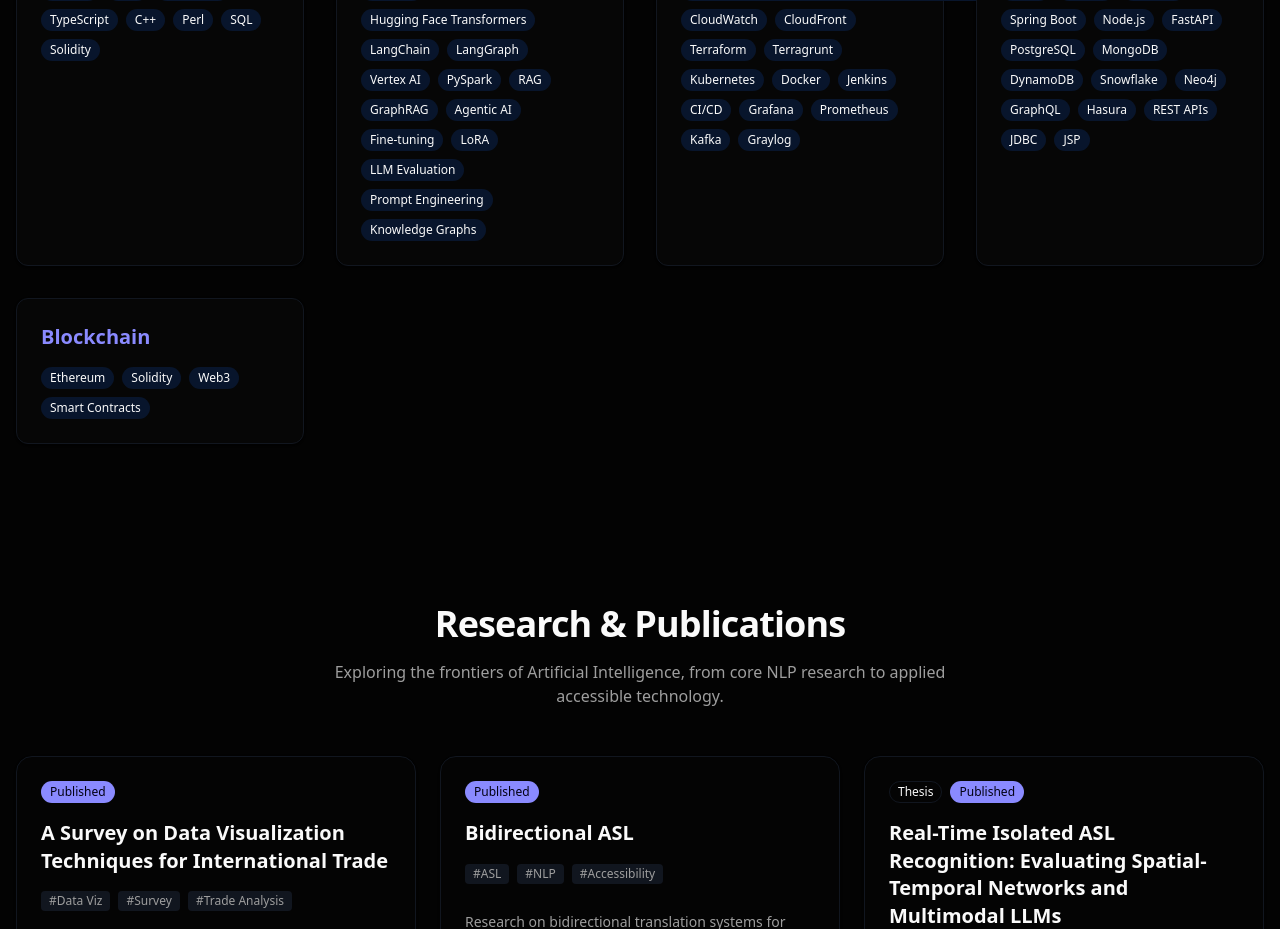
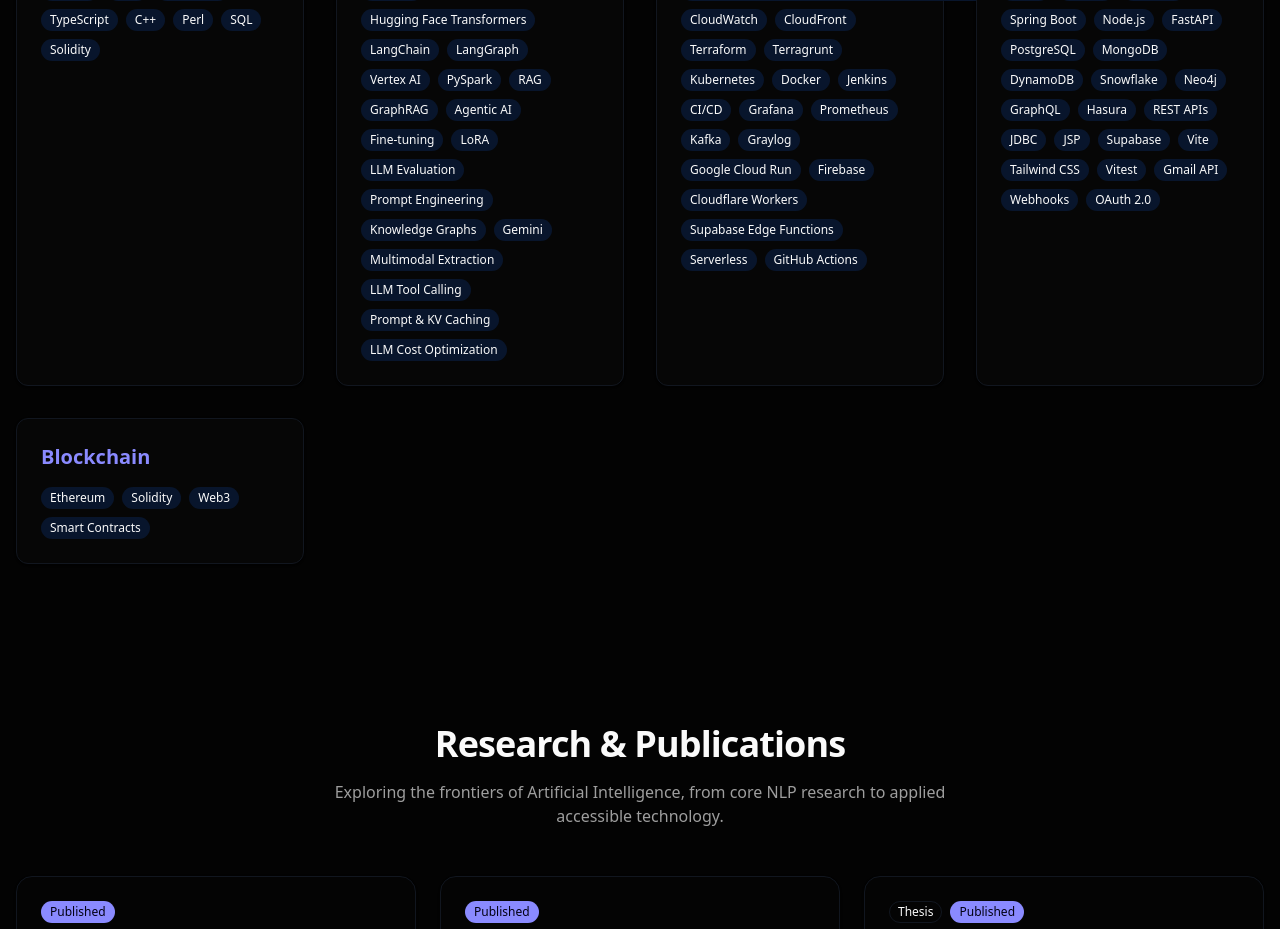
Before and after one commit to RagaMouniBatchu/RagaMouniBatchu.github.io, a Next.js app: page / in a window 1280 px wide. Shown: the part 1580-2509 px from the top of the page. Built offline with nearby package versions, Linux system fonts and the light colour scheme.

Commit message:
Add PennText-related skills to Technical Skills section
Co-Authored-By: Claude Opus 5.5 <noreply@anthropic.com>
Claude-Session: https://claude.ai/code/session_01X8jqBDmrj1886otoZjj4a1

```diff
--- a/src/components/skills-section.tsx
+++ b/src/components/skills-section.tsx
@@ -5,9 +5,9 @@ import { motion } from "framer-motion";
 
 const skills = {
     "Languages": ["Python", "Java", "JavaScript", "TypeScript", "C++", "Perl", "SQL", "Solidity"],
-    "AI & ML": ["PyTorch", "Hugging Face Transformers", "LangChain", "LangGraph", "Vertex AI", "PySpark", "RAG", "GraphRAG", "Agentic AI", "Fine-tuning", "LoRA", "LLM Evaluation", "Prompt Engineering", "Knowledge Graphs"],
-    "Cloud & DevOps": ["AWS (S3, EC2, ECS, Lambda, RDS, SQS, SSM, EventBridge, Bedrock)", "CloudWatch", "CloudFront", "Terraform", "Terragrunt", "Kubernetes", "Docker", "Jenkins", "CI/CD", "Grafana", "Prometheus", "Kafka", "Graylog"],
-    "Web & Database": ["React", "Next.js", "Angular", "Spring Boot", "Node.js", "FastAPI", "PostgreSQL", "MongoDB", "DynamoDB", "Snowflake", "Neo4j", "GraphQL", "Hasura", "REST APIs", "JDBC", "JSP"],
+    "AI & ML": ["PyTorch", "Hugging Face Transformers", "LangChain", "LangGraph", "Vertex AI", "PySpark", "RAG", "GraphRAG", "Agentic AI", "Fine-tuning", "LoRA", "LLM Evaluation", "Prompt Engineering", "Knowledge Graphs", "Gemini", "Multimodal Extraction", "LLM Tool Calling", "Prompt & KV Caching", "LLM Cost Optimization"],
+    "Cloud & DevOps": ["AWS (S3, EC2, ECS, Lambda, RDS, SQS, SSM, EventBridge, Bedrock)", "CloudWatch", "CloudFront", "Terraform", "Terragrunt", "Kubernetes", "Docker", "Jenkins", "CI/CD", "Grafana", "Prometheus", "Kafka", "Graylog", "Google Cloud Run", "Firebase", "Cloudflare Workers", "Supabase Edge Functions", "Serverless", "GitHub Actions"],
+    "Web & Database": ["React", "Next.js", "Angular", "Spring Boot", "Node.js", "FastAPI", "PostgreSQL", "MongoDB", "DynamoDB", "Snowflake", "Neo4j", "GraphQL", "Hasura", "REST APIs", "JDBC", "JSP", "Supabase", "Vite", "Tailwind CSS", "Vitest", "Gmail API", "Webhooks", "OAuth 2.0"],
     "Blockchain": ["Ethereum", "Solidity", "Web3", "Smart Contracts"],
 };
 
```
